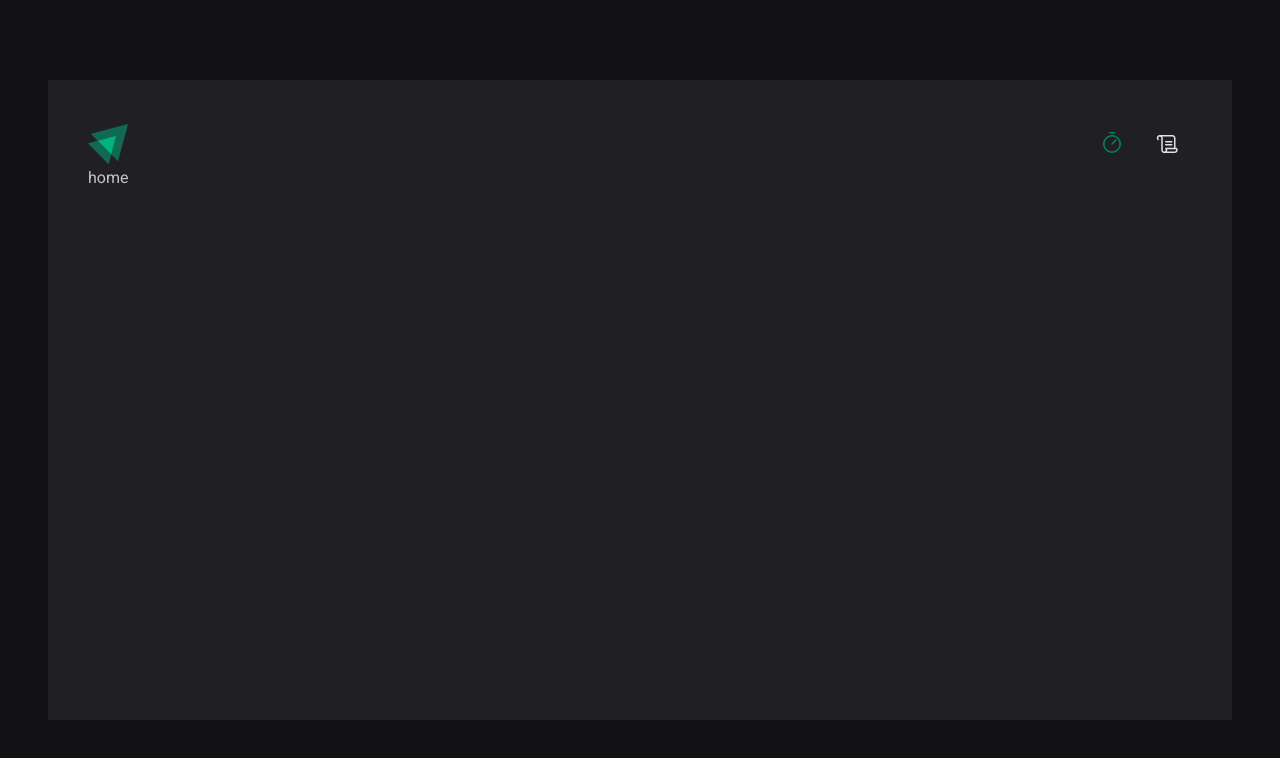
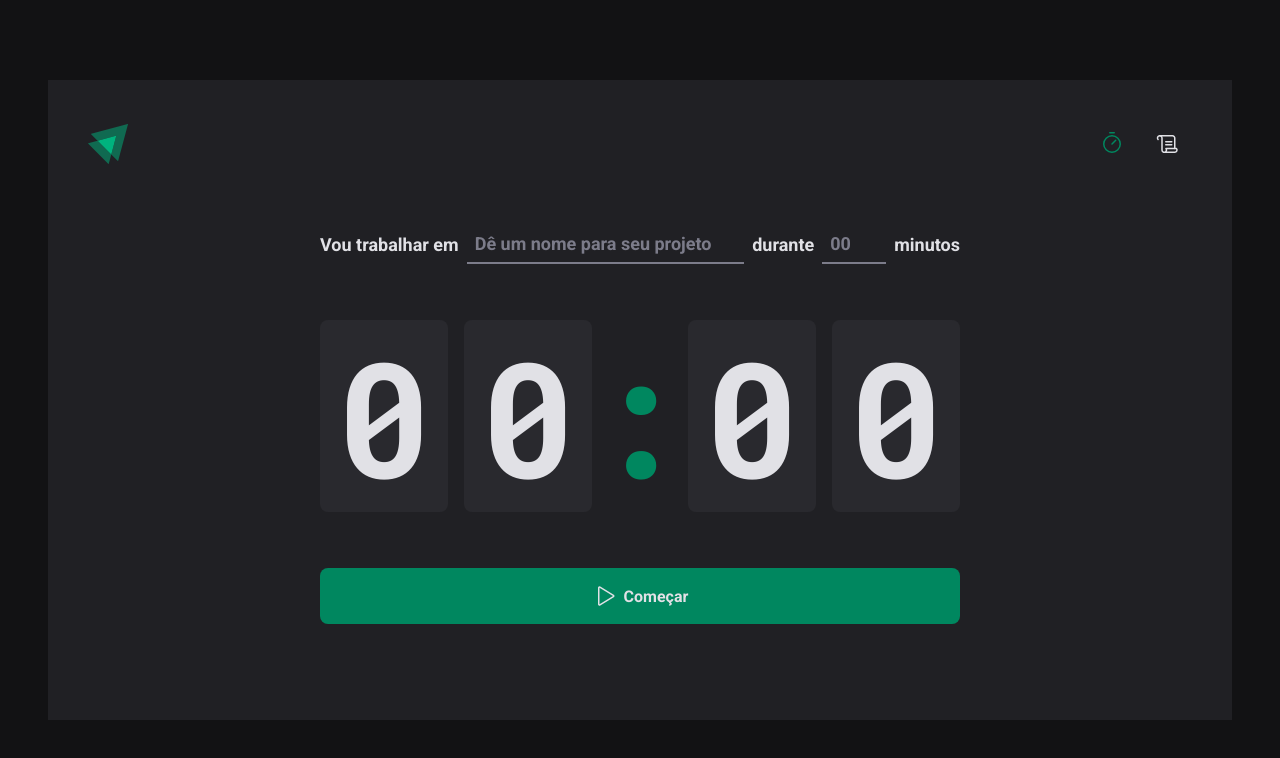
Before and after one commit to AndrewReis/ignite-timer, a React (Vite) app: page / in a window 1280 px wide. Shown: the top 758 px of the page. Built offline with nearby package versions, Linux system fonts and the light colour scheme.

Commit message:
page home

```diff
--- a/src/components/Header/index.tsx
+++ b/src/components/Header/index.tsx
@@ -1,10 +1,10 @@
 // dependencies
 import { Timer, Scroll } from 'phosphor-react'
+import { NavLink } from 'react-router-dom'
 
 // styles & images
 import { Container } from './styles'
 import logoIgnite from '../../assets/logo-ignite.svg'
-import { NavLink } from 'react-router-dom'
 
 export function Header() {
   return (
--- a/src/pages/Home/index.tsx
+++ b/src/pages/Home/index.tsx
@@ -1,3 +1,55 @@
+import { Play } from 'phosphor-react'
+
+import {
+  Container,
+  ContainerForm,
+  CountDown,
+  MinutesAmountInput,
+  Separator,
+  StartCountDownButton,
+  TaskInput,
+} from './styles'
+
 export function Home() {
-  return <div>home</div>
+  return (
+    <Container>
+      <form action="">
+        <ContainerForm>
+          <label htmlFor="task">Vou trabalhar em</label>
+          <TaskInput
+            id="task"
+            list="task-suggestions"
+            type="text"
+            placeholder="Dê um nome para seu projeto"
+          />
+          <datalist id="task-suggestions">
+            <option value="Projeto 1"></option>
+          </datalist>
+          <label htmlFor="minutesAmount">durante</label>
+          <MinutesAmountInput
+            id="minutesAmount"
+            type="number"
+            step={5}
+            min={5}
+            max={60}
+            placeholder="00"
+          />
+          minutos
+        </ContainerForm>
+
+        <CountDown>
+          <span>0</span>
+          <span>0</span>
+          <Separator>:</Separator>
+          <span>0</span>
+          <span>0</span>
+        </CountDown>
+
+        <StartCountDownButton type="submit">
+          <Play size={24} />
+          Começar
+        </StartCountDownButton>
+      </form>
+    </Container>
+  )
 }
--- /dev/null
+++ b/src/pages/Home/styles.ts
@@ -0,0 +1,108 @@
+import styled from 'styled-components'
+
+export const Container = styled.main`
+  flex: 1;
+  display: flex;
+  align-items: center;
+  justify-content: center;
+
+  form {
+    display: flex;
+    flex-direction: column;
+    align-items: center;
+    gap: 3.5rem;
+  }
+`
+export const ContainerForm = styled.div`
+  width: 100%;
+  display: flex;
+  align-items: center;
+  justify-content: center;
+  gap: 0.5rem;
+  font-size: 1.125rem;
+  font-weight: bold;
+  flex-wrap: wrap;
+  color: ${(props) => props.theme['gray-100']};
+`
+
+const BaseInput = styled.input`
+  background: transparent;
+  height: 2.5rem;
+  border: 0;
+  border-bottom: 2px solid ${(props) => props.theme['gray-500']};
+  font-weight: bold;
+  font-size: 1.125rem;
+  padding: 0 0.5rem;
+  color: ${(props) => props.theme['gray-100']};
+
+  &:focus {
+    box-shadow: none;
+    border-color: ${(props) => props.theme['green-500']};
+  }
+
+  &::placeholder {
+    color: ${(props) => props.theme['gray-500']};
+  }
+`
+
+export const TaskInput = styled(BaseInput)`
+  flex: 1;
+
+  &::-webkit-calendar-picker-indicator {
+    display: none !important;
+  }
+`
+
+export const MinutesAmountInput = styled(BaseInput)`
+  width: 4rem;
+`
+
+export const CountDown = styled.div`
+  font-family: 'Roboto Mono', monospace;
+  font-size: 10rem;
+  line-height: 8rem;
+  color: ${(props) => props.theme['gray-100']};
+
+  display: flex;
+  gap: 1rem;
+
+  span {
+    background-color: ${(props) => props.theme['gray-700']};
+    padding: 2rem 1rem;
+    border-radius: 8px;
+  }
+`
+export const Separator = styled.div`
+  padding: 2rem 0;
+  color: ${(props) => props.theme['green-500']};
+
+  width: 4rem;
+  overflow: hidden;
+  display: flex;
+  justify-content: center;
+`
+export const StartCountDownButton = styled.button`
+  width: 100%;
+  border: 0;
+  padding: 1rem;
+  border-radius: 8px;
+
+  display: flex;
+  align-items: center;
+  justify-content: center;
+  gap: 0.5rem;
+  font-weight: bold;
+  cursor: pointer;
+
+  background-color: ${(props) => props.theme['green-500']};
+  color: ${(props) => props.theme['gray-100']};
+
+  &:disabled {
+    opacity: 0.7;
+    cursor: not-allowed;
+  }
+
+  &:not(:disabled):hover {
+    background-color: ${(props) => props.theme['green-700']};
+  }
+`
--- a/src/styles/global.ts
+++ b/src/styles/global.ts
@@ -15,6 +15,7 @@
   body {
     background: ${(props) => props.theme['gray-900']};
     color: ${(props) => props.theme['gray-300']};
+    -webkit-font-smoothing: antialiased;
   }
 
   body, input , textarea, button {
```
